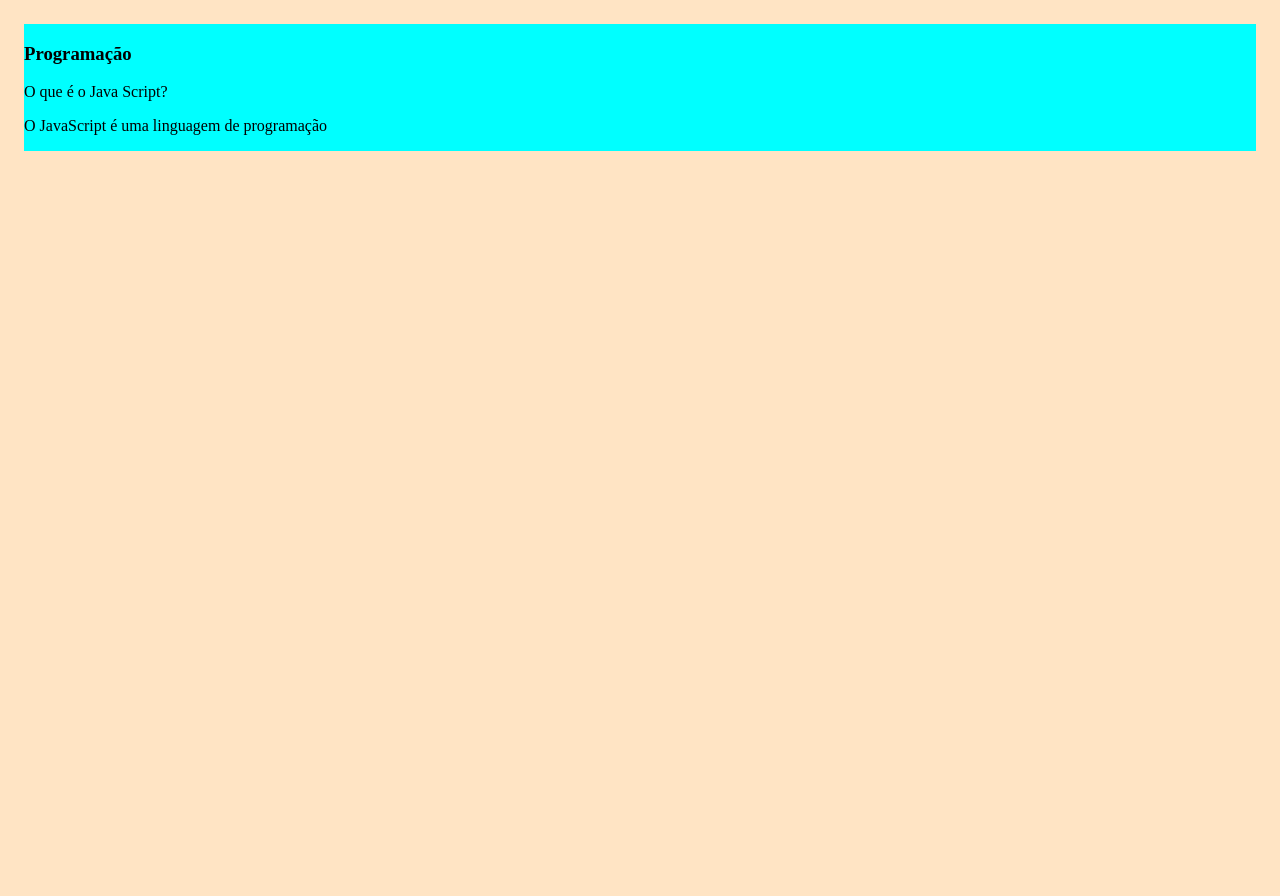
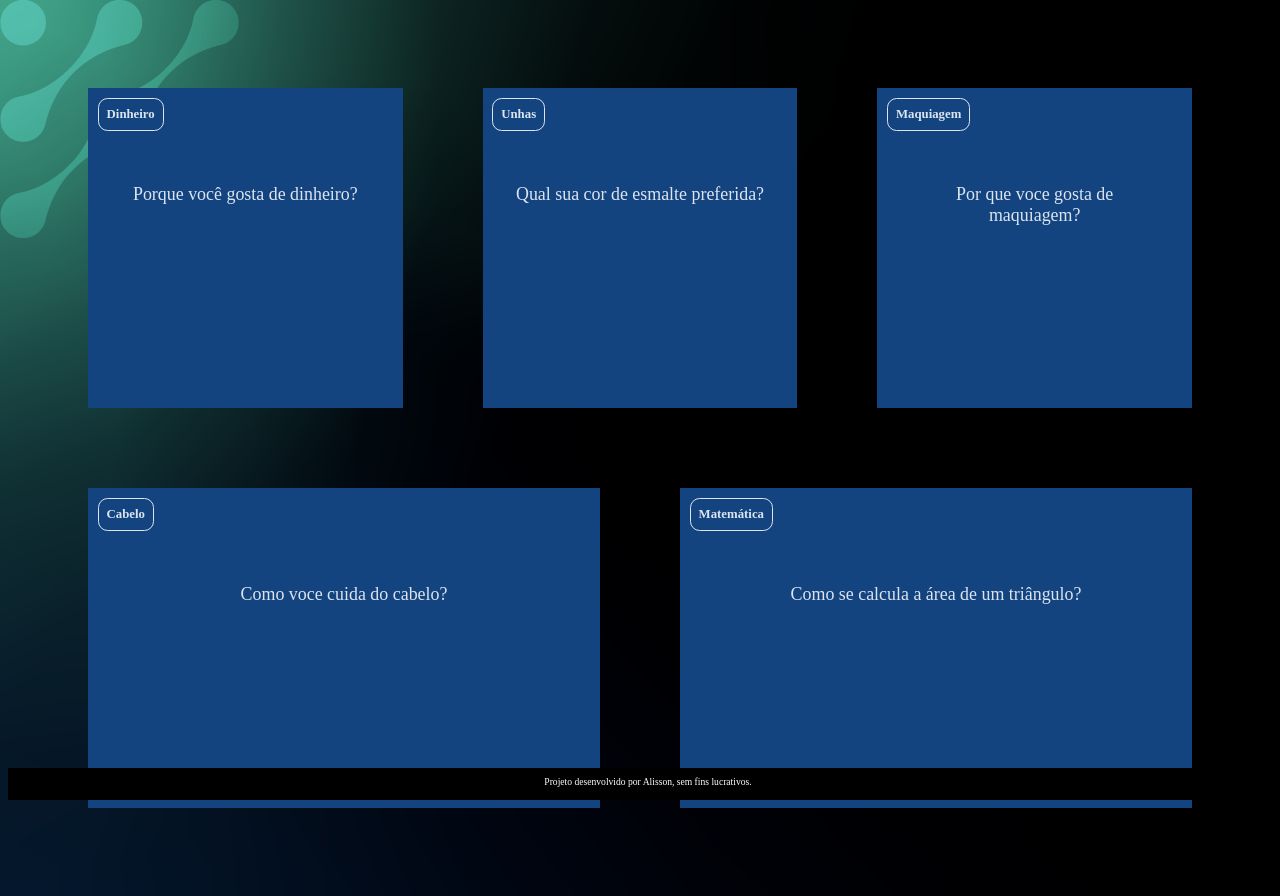
Before and after one commit to vitoriiaRibeiro/Projeto-Cards, a plain HTML site: page index.html in a window 1280 px wide. Before the commit the page ends 800 px from the top, so only its background shows below. Drawn offline with Linux system fonts and the light colour scheme.

Commit message:
Add files via upload

```diff
--- /dev/null
+++ b/app.js
@@ -0,0 +1,29 @@
+function criaCartao(categoria, pergunta, resposta) {
+    let container = document.getElementById('container')
+    let cartao = document.createElement('article')
+    cartao.className = 'cartao'
+
+    cartao.innerHTML = `
+    <div class="cartao__conteudo">
+    <h3>${categoria}</h3>
+    <div class="cartao__conteudo__pergunta">
+        <p>${pergunta}</p>
+    </div>
+    <div class="cartao__conteudo__resposta">
+        <p>${resposta}</p>
+    </div>
+    </div>
+    `
+
+    let respostaEstaVisivel = false
+
+    function viraCartao() {
+        respostaEstaVisivel = !respostaEstaVisivel
+        cartao.classList.toggle('active', respostaEstaVisivel)
+    }
+    cartao.addEventListener('click', viraCartao)
+
+
+    container.appendChild(cartao)
+
+}
--- /dev/null
+++ b/assets/style.css
@@ -0,0 +1,116 @@
+:root {
+    --text-color: #DBE4EF;
+    --card-front-color: #144480;
+    --card-back-color: #00F4BF;
+}
+
+body {
+    background: url('img/bg-desktop.webp');
+    font-family: Bai Jamjuree;
+}
+
+#container {
+    display: flex;
+    flex-wrap: wrap;
+    justify-content: space-between;
+    padding: 4rem;
+    gap: 3rem;
+}
+
+.cartao {
+    margin: 1rem 1rem;
+    height: 20rem;
+    flex-grow: 1;
+    flex-basis: calc(33% - 6rem);
+}
+
+.cartao__conteudo {
+    background-color: var(--card-front-color);
+    text-align: center;
+    /* background-color: aquamarine; */
+    height: 100%;
+    transform-style: preserve-3d;
+    transition: transform 300ms ease-in-out;
+}
+
+.cartao__conteudo h3 {
+    color: var(--text-color);
+    border: 1px solid var(--text-color);
+    text-align: left;
+    padding: 0.5rem;
+    position: absolute;
+    margin: 0.6rem;
+    border-radius: 0.6rem;
+    font-size: 1vw;
+    backface-visibility: hidden;
+}
+
+.cartao__conteudo p {
+    margin-top: 1rem;
+    padding: 2rem;
+    margin-top: 4rem;
+    font-size: 1.4vw;
+}
+
+.cartao__conteudo__pergunta p {
+    color: var(--text-color);
+    font-weight: 500;
+}
+
+.cartao__conteudo__resposta p {
+    color: var(--card-back-color);
+    font-weight: 700;
+}
+
+.cartao.active .cartao__conteudo {
+    transform: rotateY(180deg);
+}
+
+.cartao__conteudo__pergunta,
+.cartao__conteudo__resposta {
+    backface-visibility: hidden;
+    position: absolute;
+    height: 100%;
+    width: 100%;
+    box-sizing: border-box;
+}
+
+.cartao__conteudo__resposta {
+    transform: rotateY(180deg);
+    background-color: rgba(0, 244, 191, 0.2);
+    border: 4px solid var(--card-back-color);
+}
+
+footer {
+    background-color: black;
+    color: white;
+    position: fixed;
+    bottom: 0;
+    width: 100%;
+    height: 2rem;
+}
+
+footer p {
+    text-align: center;
+    font-size: 0.6rem;
+    margin-top: 0.5rem;
+}
+
+@media (max-width: 560px) {
+
+    body {
+        background: url('img/bg-mobile.webp'), no-repeat cover;
+    }
+
+    .cartao {
+        flex: 1 0 calc(100% - 1rem)
+    }
+
+    .cartao__conteudo h3 {
+        font-size: 3vw;
+    }
+
+    .cartao__conteudo p {
+        font-size: 3.8vw;
+    }
+}
--- a/index.html
+++ b/index.html
@@ -3,30 +3,29 @@
 <head>
     <meta charset="UTF-8">
     <meta name="viewport" content="width=device-width, initial-scale=1.0">
-    <title>FlashCards</title>
-    <link rel="stylesheet" href="style.css">
+    <link rel="stylesheet" href="assets/style.css">
+    <title>Flashcard</title>
 </head>
 <body>
     <main>
         <section id="container">
-            <article class="cartao">
-                <div class="cartao__conteuo">
+            <!-- <article class="cartao">
+                <div class="cartao__conteudo">
                     <h3>Programação</h3>
                     <div class="cartao__conteudo__pergunta">
-                        <p>O que é o Java Script?</p>
+                        <p>O que é JavaScript?</p>
                     </div>
                     <div class="cartao__conteudo__resposta">
                         <p>O JavaScript é uma linguagem de programação</p>
-
                     </div>
-
                 </div>
-            </article>
+            </article> -->
         </section>
     </main>
-
     <footer>
-
+        <p>Projeto desenvolvido por Alisson, sem fins lucrativos.</p>
     </footer>
+    <script src="app.js"></script>
+    <script src="perguntas.js"></script>
 </body>
 </html>
--- /dev/null
+++ b/perguntas.js
@@ -0,0 +1,29 @@
+criaCartao(
+    'Dinheiro',
+    'Porque você gosta de dinheiro?',
+    'Para dar uma leve ostentada com as bigodas'
+)
+
+criaCartao(
+    'Unhas',
+    'Qual sua cor de esmalte preferida?',
+    'Vermelho e Rosa'
+)
+
+criaCartao(
+    'Maquiagem',
+    'Por que voce gosta de maquiagem?',
+    'Gosto de usar pra sair e sentir mais linda'
+)
+
+criaCartao(
+    'Cabelo',
+    'Como voce cuida do cabelo?',
+    'Hidrato'
+)
+
+criaCartao(
+    'Matemática',
+    'Como se calcula a área de um triângulo?',
+    'A área de um triângulo qualquer pode ser calculada, multiplicando a base pela sua altura e dividindo esse resultado por 2.'
+)
```
Also changed, not shown: assets/img/bg-desktop.webp (added), assets/img/bg-mobile.webp (added), assets/img/bg-tablet.webp (added), 1 other file.
